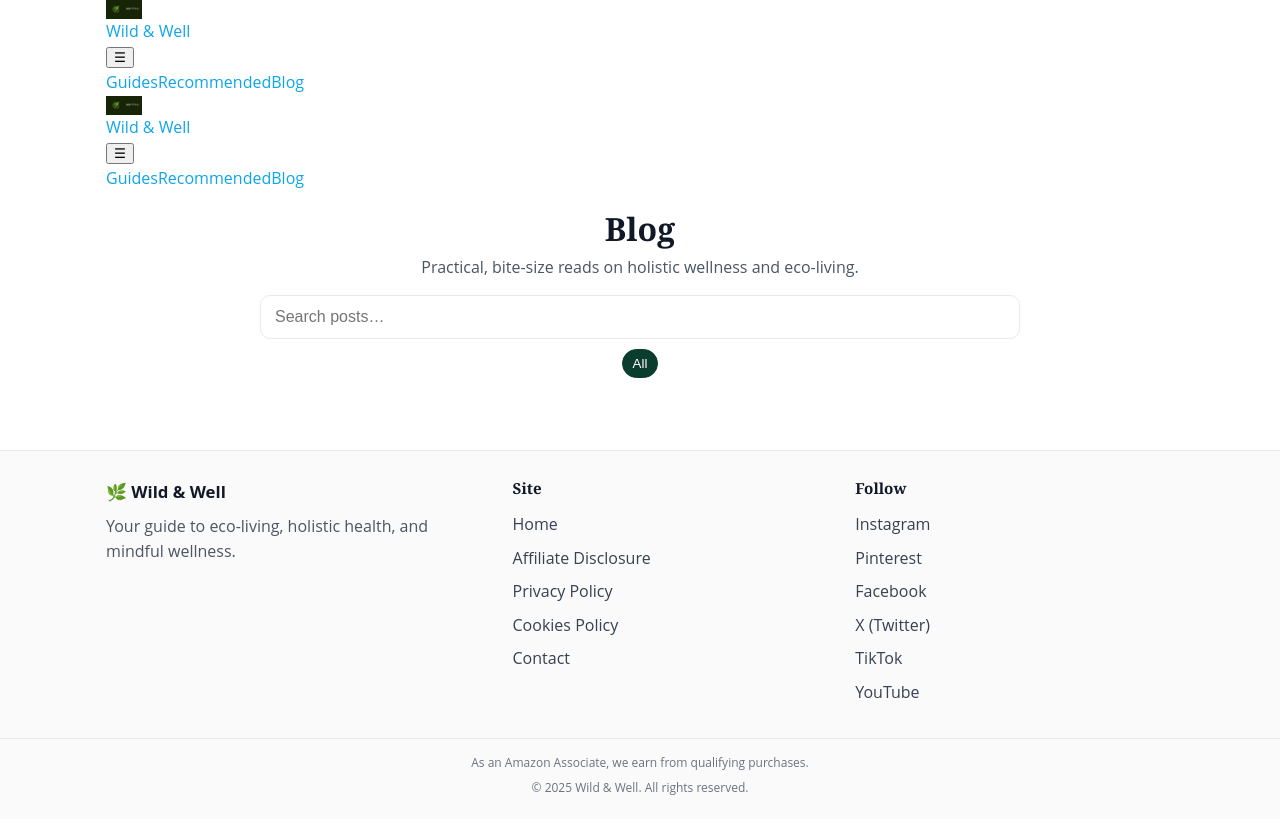
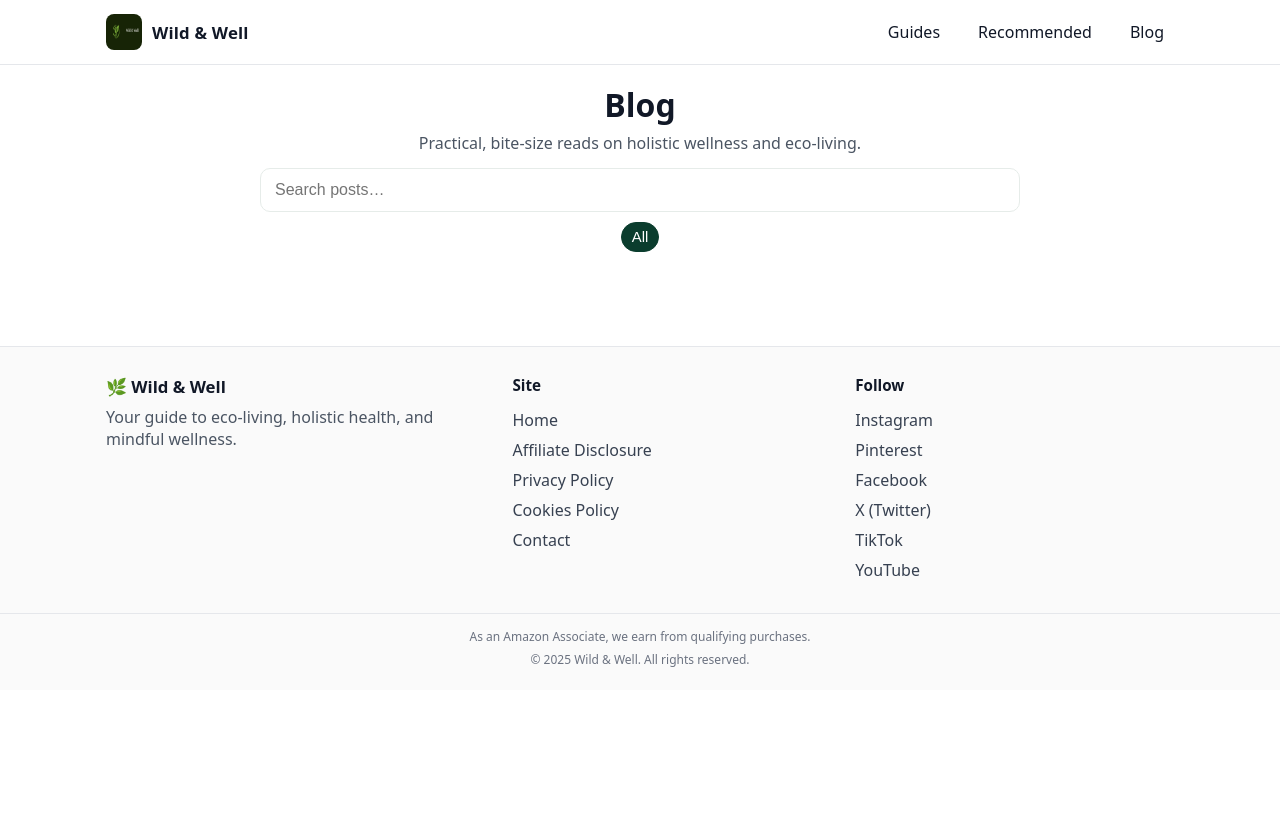
Before and after one commit to dariosandison/Eco---Holistic, a Next.js app: page /blog in a window 1280 px wide. Built offline with nearby package versions, Linux system fonts and the light colour scheme.

Commit message:
Update globals.css

```diff
--- a/styles/globals.css
+++ b/styles/globals.css
@@ -1,21 +1,122 @@
 /* styles/globals.css */
+
+/* ----- Base tokens ----- */
 :root{
-  --maxw:1100px; --text:#111827; --muted:#4b5563; --border:#e5e7eb; --bg:#ffffff; --brand:#0ea5e9;
+  --bg:#ffffff;
+  --text:#111827;
+  --muted:#6b7280;
+  --border:#e5e7eb;
+  --accent:#0ea5e9;   /* sky-500 */
+  --accent-ink:#0b4a68;
+  --card:#fafafa;
+  --chip:#f1f5f9;     /* slate-100 */
+  --chip-ink:#334155; /* slate-700 */
 }
+
 *{ box-sizing:border-box; }
-html,body,#__next{ height:100%; }
-body{
-  margin:0; background:var(--bg); color:var(--text);
-  font-family:'Open Sans',system-ui,-apple-system,Segoe UI,Roboto,'Helvetica Neue',Arial,'Noto Sans';
-  line-height:1.6;
+html,body{ padding:0; margin:0; background:var(--bg); color:var(--text); font-family: ui-sans-serif, system-ui, -apple-system, Segoe UI, Roboto, Inter, "Helvetica Neue", Arial, "Apple Color Emoji","Segoe UI Emoji"; }
+a{ color:inherit; text-decoration:none; }
+img{ max-width:100%; display:block; }
+.container{ max-width:1100px; margin:0 auto; padding:0 16px; }
+
+/* ----- Header / Nav ----- */
+.site-header{
+  position:sticky; top:0; z-index:40;
+  background:rgba(255,255,255,.9);
+  backdrop-filter:saturate(180%) blur(10px);
+  border-bottom:1px solid var(--border);
 }
-h1,h2,h3,h4{
-  font-family:'Merriweather', Georgia, serif; line-height:1.25; margin:0 0 .75rem;
+.nav-wrap{
+  display:flex; align-items:center; justify-content:space-between; height:64px;
 }
-p{ margin:0 0 1rem; }
-a{ color:#0ea5e9; text-decoration:none; }
-a:hover{ text-decoration:underline; }
-img{ max-width:100%; height:auto; display:block; }
-.container{ max-width:var(--maxw); margin:0 auto; padding:0 16px; }
-.btn{ display:inline-flex; align-items:center; justify-content:center; border-radius:8px; padding:.625rem .9rem; border:1px solid var(--border); }
-.btn:hover{ border-color:#cbd5e1; }
+.brand-inner{ display:flex; align-items:center; gap:10px; }
+.brand-text{ font-weight:700; font-size:1.05rem; letter-spacing:.2px; }
+.logo-img{ border-radius:8px; }
+.nav{ display:flex; gap:18px; }
+.nav a{ padding:8px 10px; border-radius:10px; }
+.nav a:hover{ background:var(--chip); }
+
+.nav-toggle{
+  display:none; font-size:22px; background:none; border:none; padding:8px; cursor:pointer;
+}
+
+@media (max-width: 760px){
+  .nav-toggle{ display:block; }
+  .nav{ display:none; position:absolute; top:64px; right:16px; background:#fff; border:1px solid var(--border); border-radius:12px; padding:10px; flex-direction:column; gap:6px; box-shadow:0 8px 30px rgba(0,0,0,.08); }
+  .nav.open{ display:flex; }
+}
+
+/* If something accidentally renders <header.site-header> twice, hide the second one. */
+.site-header + .site-header { display:none; }
+
+/* ----- Hero (home) ----- */
+.hero{
+  text-align:center;
+  padding:46px 0 22px;
+}
+.hero .kicker{
+  display:inline-block;
+  font-size:.95rem;
+  color:var(--accent-ink);
+  background:rgba(14,165,233,.10);
+  border:1px solid rgba(14,165,233,.25);
+  padding:6px 10px; border-radius:999px; margin-bottom:10px;
+}
+.hero h1{
+  font-size:clamp(1.8rem, 2.5vw + 1rem, 2.3rem);
+  line-height:1.15; margin:6px 0 8px;
+}
+.hero p{
+  color:var(--muted); margin:0 auto; max-width:720px; font-size:1.05rem;
+}
+
+/* ----- Filter chips ----- */
+.filters{
+  display:flex; gap:8px; row-gap:10px; flex-wrap:wrap;
+  justify-content:center; margin:18px auto 8px; padding:0 10px;
+}
+.chip{
+  background:var(--chip); color:var(--chip-ink);
+  border:1px solid var(--border); border-radius:999px;
+  padding:6px 12px; font-size:.93rem; cursor:pointer;
+}
+.chip.active, .chip:hover{ background:#e8f6fd; border-color:#cdeefd; }
+
+/* ----- Cards grid ----- */
+.grid{
+  display:grid; gap:16px; padding:14px 0 8px;
+  grid-template-columns: repeat(auto-fill, minmax(250px, 1fr));
+}
+.card{
+  background:var(--card); border:1px solid var(--border); border-radius:14px; overflow:hidden;
+  display:flex; flex-direction:column; transition:transform .12s ease, box-shadow .12s ease;
+}
+.card:hover{ transform:translateY(-2px); box-shadow:0 8px 24px rgba(0,0,0,.06); }
+.card .thumb{ aspect-ratio:16/9; background:#eef2f7; }
+.card .meta{ padding:12px 14px 14px; display:flex; flex-direction:column; gap:6px; }
+.card .title{ font-weight:650; }
+.card .desc{ color:var(--muted); font-size:.95rem; }
+
+/* ----- Footer ----- */
+footer.footer{
+  border-top:1px solid var(--border);
+  margin-top:48px; background:#fafafa;
+}
+footer .wrap{
+  display:grid; grid-template-columns:1.2fr 1fr 1fr; gap:24px;
+  max-width:1100px; margin:0 auto; padding:28px 16px;
+}
+footer .logo{ font-weight:700; font-size:1.05rem; margin-bottom:8px; }
+footer h4{ margin:0 0 10px; font-size:.95rem; color:#111827; }
+footer a{ display:block; color:#374151; padding:4px 0; }
+footer a:hover{ text-decoration:underline; }
+footer p{ color:#4b5563; margin:0; }
+footer .legal{
+  border-top:1px solid var(--border);
+  padding:14px 16px 22px;
+  display:flex; flex-direction:column; gap:6px; align-items:center;
+  color:#6b7280; font-size:.9rem;
+}
+@media (max-width: 800px){
+  footer .wrap{ grid-template-columns:1fr; }
+}
```
